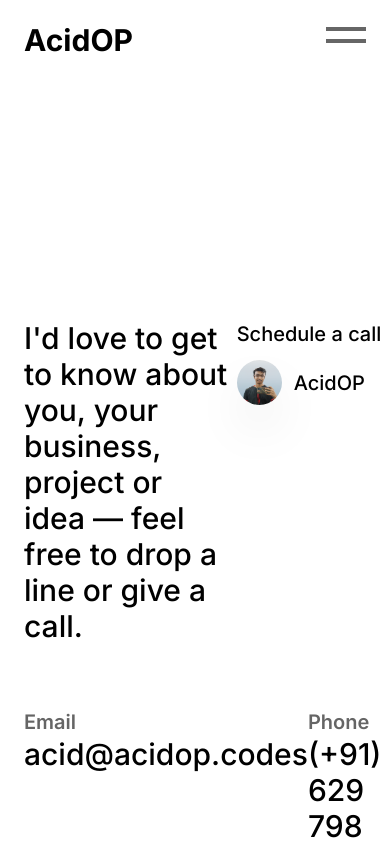
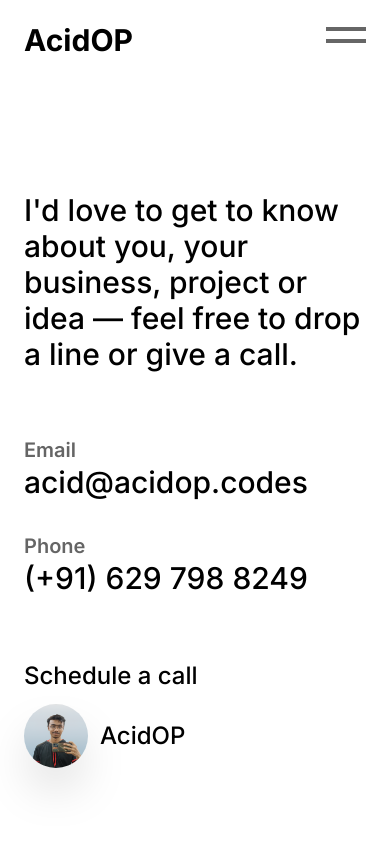
Before and after one commit to AcidOP/portfolio, a Next.js app: page /contact in a window 390 px wide. Shown: the top 844 px of the page. Built offline with nearby package versions, Linux system fonts and the light colour scheme; a web font is replaced by a local one.

Commit message:
feat: made the contact page responsive

```diff
--- a/src/app/contact/_components/calendly.tsx
+++ b/src/app/contact/_components/calendly.tsx
@@ -9,14 +9,14 @@ interface CalendlyProps {
 
 const Calendly: FC<CalendlyProps> = ({ url, name }) => {
   return (
-    <div className='flex w-1/3 flex-col items-center'>
+    <div className='flex flex-col items-center lg:w-1/3'>
       <a
         href={url}
         target='_blank'
         rel='noreferrer noopener'
         className='transition duration-200 hover:scale-105'
       >
-        <h1 className='w-min text-nowrap text-xl font-medium'>
+        <h1 className='w-min text-nowrap text-2xl font-medium'>
           Schedule a call
         </h1>
 
@@ -24,12 +24,12 @@ const Calendly: FC<CalendlyProps> = ({ url, name }) => {
           <Image
             src='/images/about-me-t.png'
             alt='Calendly'
-            width={45}
-            height={45}
+            width={64}
+            height={64}
             className='m-3 ml-0 rounded-full shadow-2xl'
           />
 
-          <div className='w-min text-nowrap text-xl font-medium'>
+          <div className='w-min text-nowrap text-2xl lg:text-xl'>
             {name}
           </div>
         </div>
--- a/src/app/contact/page.tsx
+++ b/src/app/contact/page.tsx
@@ -7,14 +7,14 @@ const ContactPage = () => {
 
   return (
     <>
-      <section className='my-60 flex items-start justify-between'>
-        <div className='w-3/5 font-medium'>
+      <section className='my-28 flex flex-col items-start justify-between lg:my-60 lg:flex-row'>
+        <div className='w-full font-medium lg:w-3/5'>
           <p className='text-3xl'>
             I&apos;d love to get to know about you, your business, project
             or idea — feel free to drop a line or give a call.
           </p>
 
-          <div className='mt-16 flex justify-between'>
+          <div className='my-16 flex flex-col justify-between space-y-8 lg:flex-row lg:space-y-0'>
             <div>
               <h2 className='text-xl font-semibold opacity-60'>Email</h2>
               <a href='mailto:acid@acidop.codes' className='text-3xl'>
```
